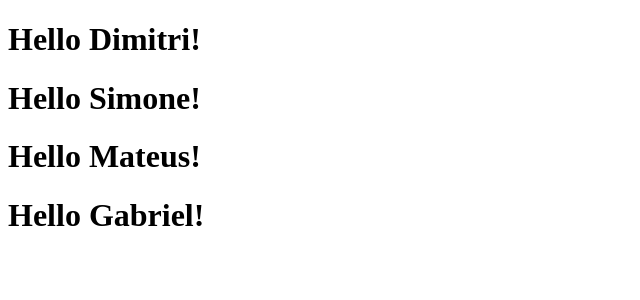
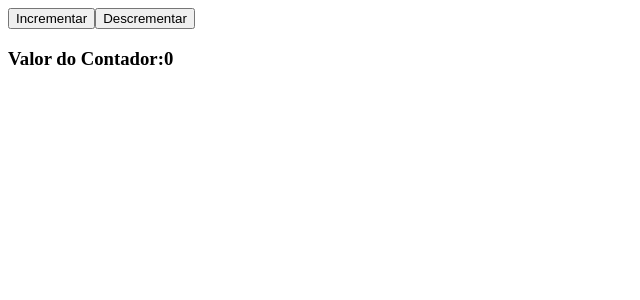
Before and after one commit to Dimitri74/dsdeliver-sds2, a React (Create React App) app in the folder front-web/: page / in a window 1280 px wide. Shown: the top 300 px of the page, without its empty margins (0-640 px from the left). Built offline with nearby package versions, Linux system fonts and the light colour scheme.

Commit message:
Conceitos da ReactJS

```diff
--- a/front-web/src/App.tsx
+++ b/front-web/src/App.tsx
@@ -1,15 +1,12 @@
 import React from 'react';
 import './App.css';
-import Hello from './Hello';
+import Counter from './Counter'
 
 function App() {
   return (
 
     <div>
-      <Hello message="Dimitri" />
-      <Hello message="Simone" />
-      <Hello message="Mateus" />
-      <Hello message="Gabriel" />
+     <Counter></Counter>
     </div>
   );
 }
--- /dev/null
+++ b/front-web/src/Counter.tsx
@@ -0,0 +1,39 @@
+import React, { useState }  from "react";
+
+
+function Counter() {
+    const [counter, setCounter] = useState(0);
+
+
+    const incrementado = () => {
+        console.log('Incrementar')
+
+        setCounter(counter + 1 );
+
+
+    }
+
+  const decrementado = () => {
+    setCounter(counter - 1 );
+
+    console.log('Decrementar')
+
+
+  }
+
+    return (
+
+        <div>
+
+         <button onClick={incrementado}>Incrementar</button>
+         <button onClick={decrementado}>Descrementar</button>
+         <h3>Valor do Contador:{counter}</h3>
+
+        </div>
+
+
+    );
+
+}
+
+export default Counter;
```
